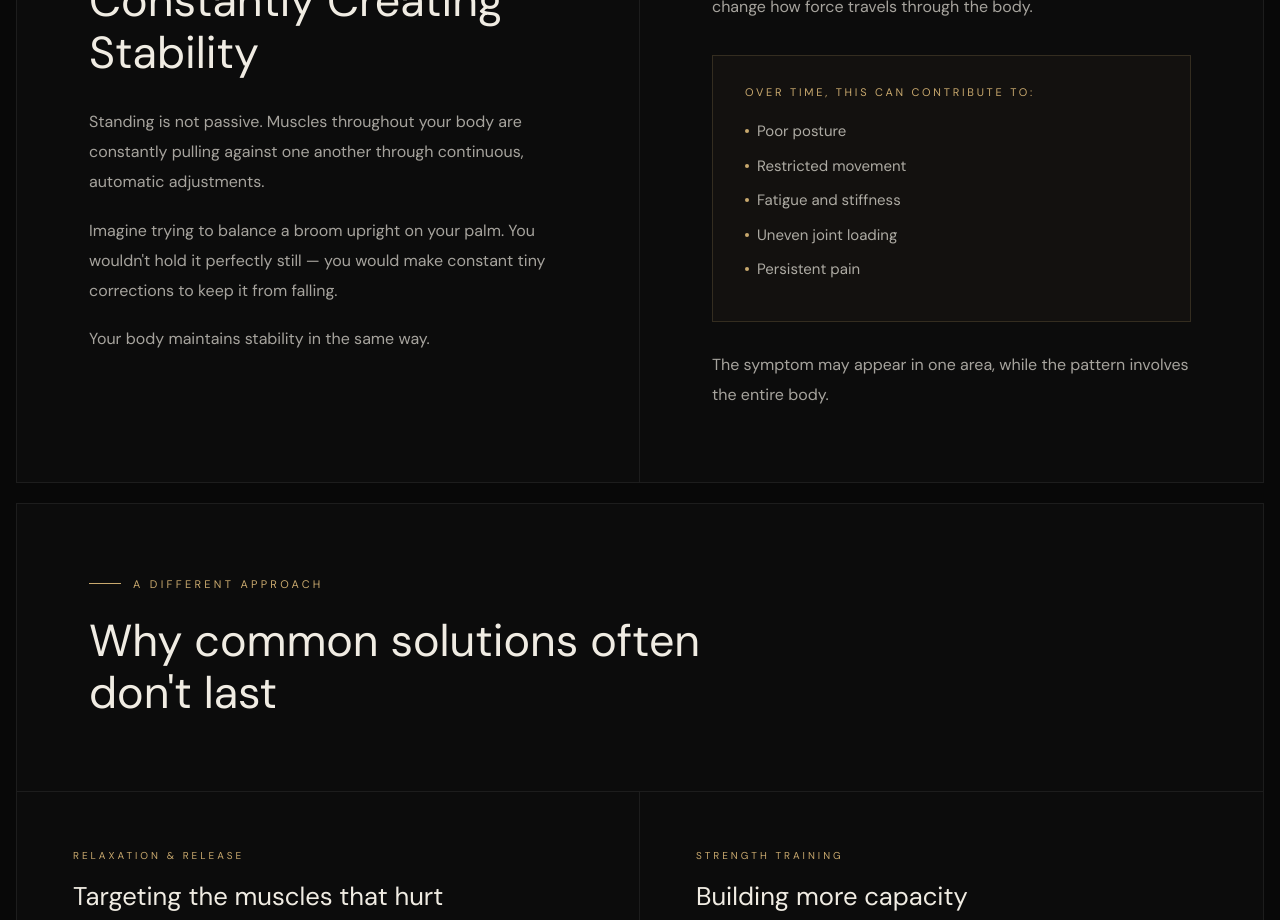
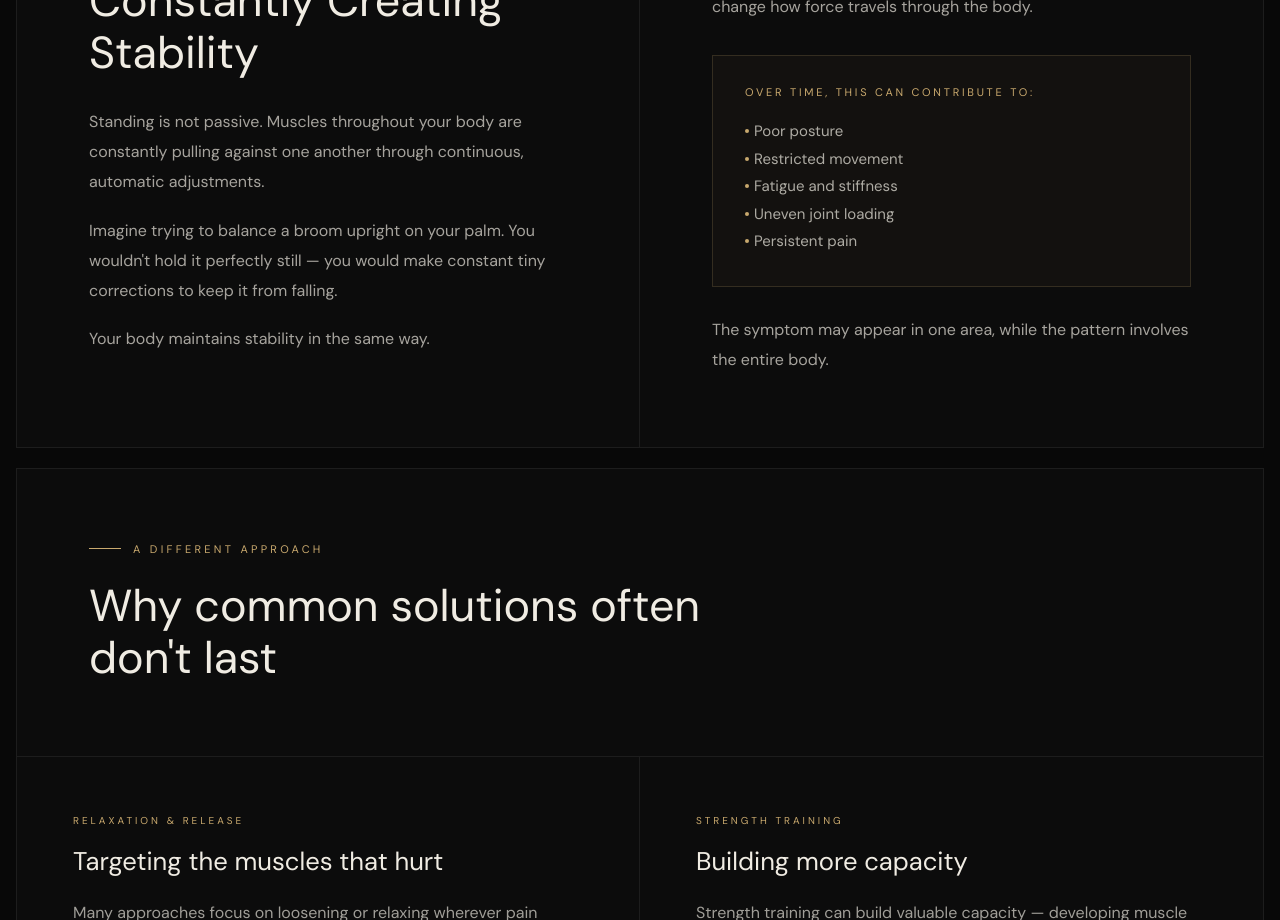
Before and after one commit to corrigarton/Landing-Page, a React (Vite) app: page / in a window 1280 px wide. Shown: the part 2360-3280 px from the top of the page. Built offline with nearby package versions, Linux system fonts and the light colour scheme; the HTML template or start-up script is replaced by a standard one; a web font is replaced by a local one.

Commit message:
Update styles for list items in App.tsx
Adjusted styles for list items to improve layout.

```diff
--- a/src/App.tsx
+++ b/src/App.tsx
@@ -643,7 +643,7 @@ function StabilitySection() {
                   Over time, this can contribute to:
                 </p>
                 {['Poor posture', 'Restricted movement', 'Fatigue and stiffness', 'Uneven joint loading', 'Persistent pain'].map(item => (
-                  <div key={item} style={{ display: 'flex', alignItems: 'center', gap: '8px', marginBottom: '12px' }}>
+                  <div key={item} style={{ display: 'flex', alignItems: 'center', gap: '5px', marginBottom: '5px' }}>
                     <div style={{ width: '4px', height: '4px', borderRadius: '50%', background: '#c9a96e', flexShrink: 0 }} />
                     <span style={{ color: 'rgba(240,236,227,0.7)', fontSize: '15px' }}>{item}</span>
                   </div>
```
